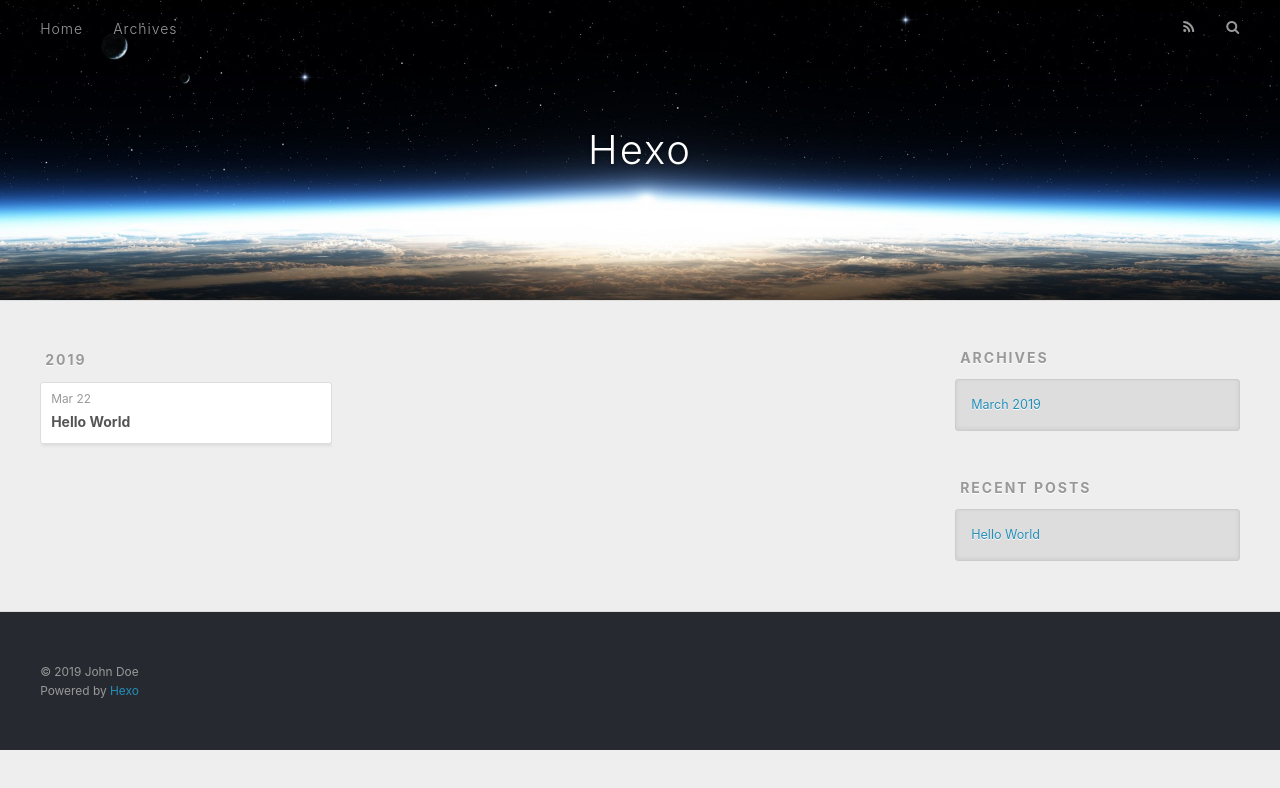
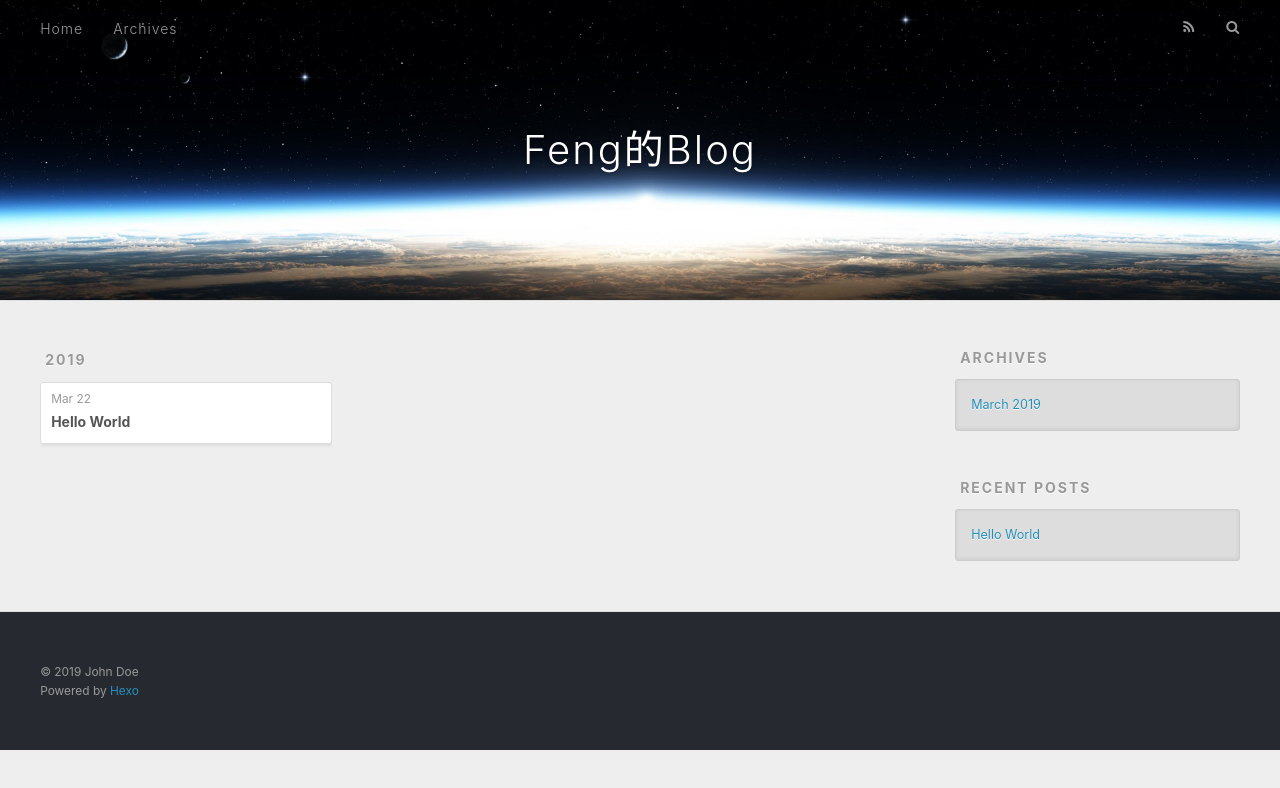
Before and after one commit to fenghailong/blog, a plain HTML site: page archives/2019/03/index.html in a window 1280 px wide. Drawn offline with nearby package versions, Linux system fonts and the light colour scheme.

Commit message:
Site updated: 2019-03-22 10:29:30

```diff
--- a/archives/2019/03/index.html
+++ b/archives/2019/03/index.html
@@ -5,17 +5,17 @@
 
 
 
-  <title>Archives: 2019/3 | Hexo</title>
+  <title>Archives: 2019/3 | Feng的Blog</title>
   <meta name="viewport" content="width=device-width, initial-scale=1, maximum-scale=1">
   <meta property="og:type" content="website">
-<meta property="og:title" content="Hexo">
+<meta property="og:title" content="Feng的Blog">
 <meta property="og:url" content="https://fenghailong.github.io/archives/2019/03/index.html">
-<meta property="og:site_name" content="Hexo">
+<meta property="og:site_name" content="Feng的Blog">
 <meta property="og:locale" content="default">
 <meta name="twitter:card" content="summary">
-<meta name="twitter:title" content="Hexo">
+<meta name="twitter:title" content="Feng的Blog">
 
-    <link rel="alternate" href="/blog/atom.xml" title="Hexo" type="application/atom+xml">
+    <link rel="alternate" href="/blog/atom.xml" title="Feng的Blog" type="application/atom+xml">
 
 
     <link rel="icon" href="/favicon.png">
@@ -34,7 +34,7 @@
   <div id="header-outer" class="outer">
     <div id="header-title" class="inner">
       <h1 id="logo-wrap">
-        <a href="/blog/" id="logo">Hexo</a>
+        <a href="/blog/" id="logo">Feng的Blog</a>
       </h1>
 
     </div>
```
Also changed, not shown: 2019/03/22/hello-world/index.html (+4 -4 lines), archives/2019/index.html (+6 -6 lines), archives/index.html (+6 -6 lines), index.html (+6 -6 lines).
